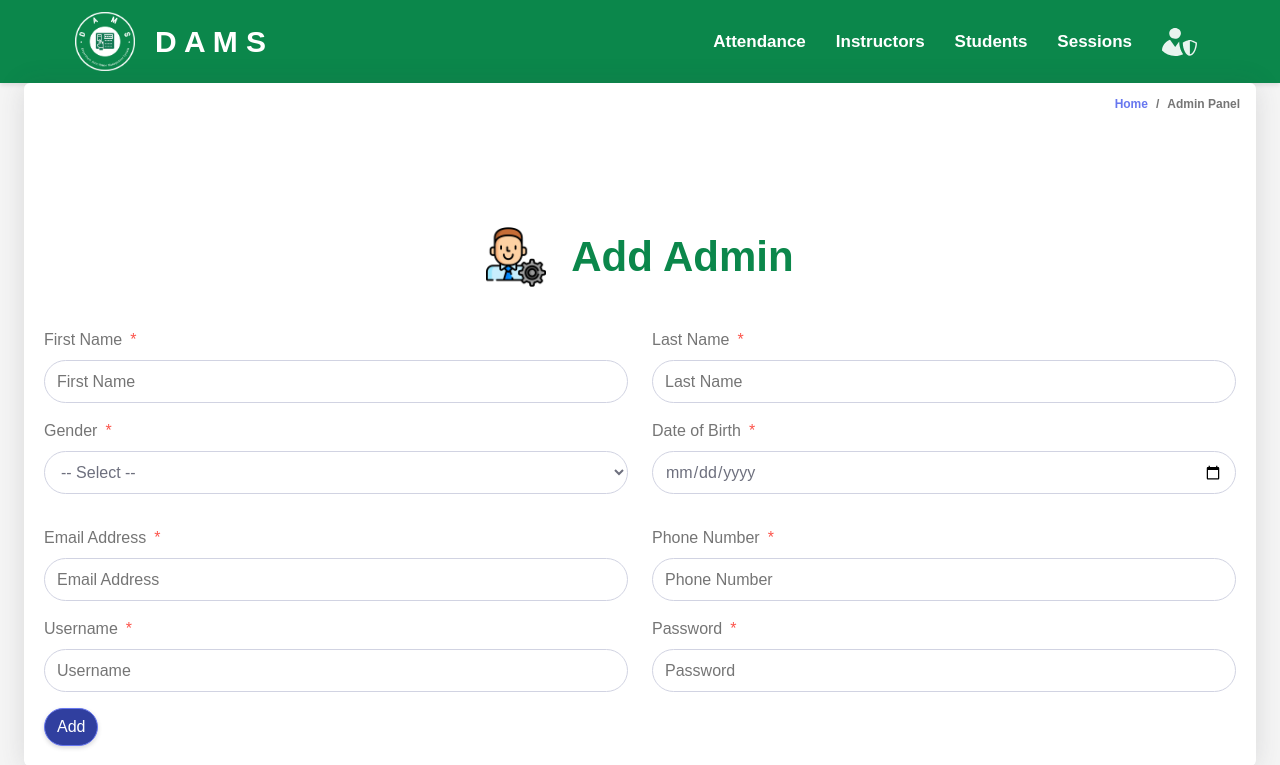
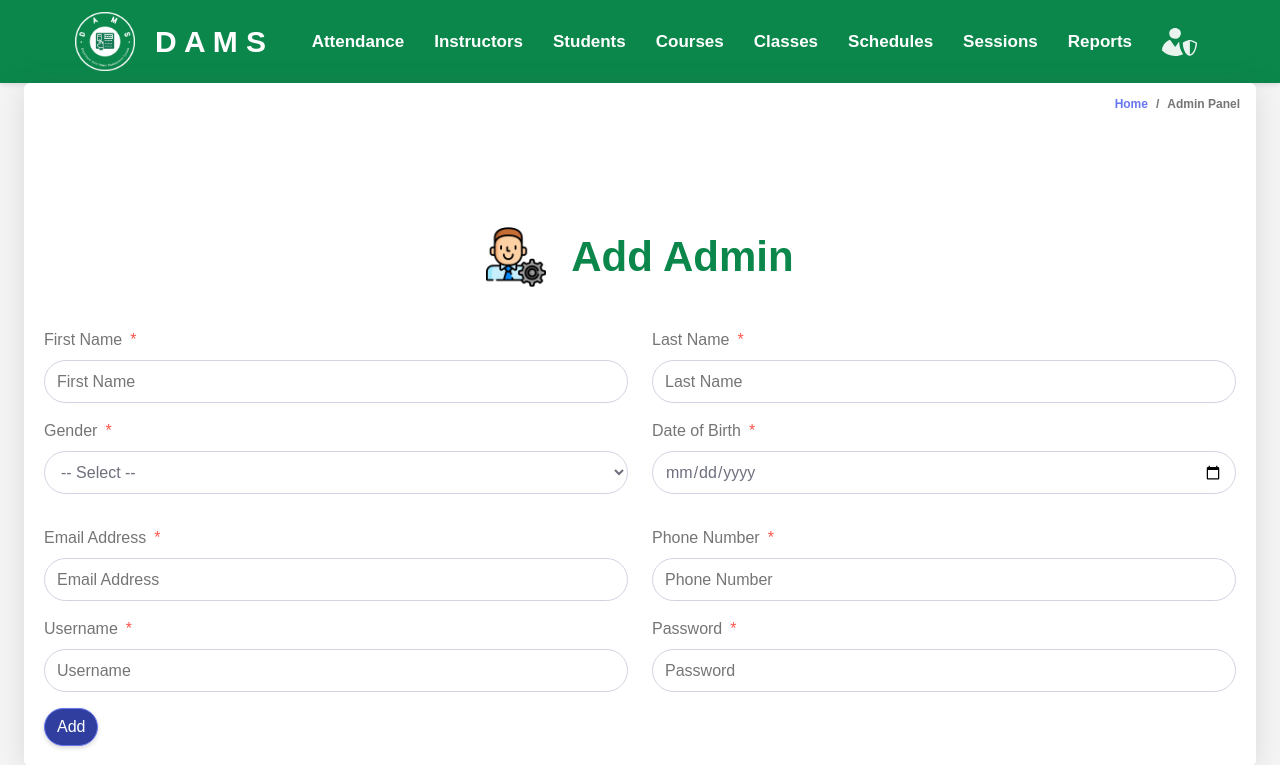
Before and after one commit to msp99000/dams, a PHP site: page /admin/addAdmin.php in a window 1280 px wide. Shown: the top 765 px of the page. Run offline with PHP 8.4, Linux system fonts and the light colour scheme.

Commit message:
feat: adds new options -> attendance, classes, courses, schedules and reports

```diff
--- a/admin/topbar.php
+++ b/admin/topbar.php
@@ -35,11 +35,42 @@
           <li><a href="updateStudent.php">Update Student</a></li>
         </ul>
       </li>
+      <li class="expander" id="students-expander">
+        <a class="nav-list" href="#">Courses</a>
+        <ul class="sub-list" id="students-submenu">
+          <li><a href="viewCourses.php">All Courses</a></li>
+          <li><a href="addCourse.php">Add Course</a></li>
+          <li><a href="removeCourse.php">Remove Course</a></li>
+        </ul>
+      </li>
+      <li class="expander" id="users-expander">
+        <a class="nav-list" href="#">Classes</a>
+        <ul class="sub-list" id="users-submenu">
+          <li><a href="viewClasses.php">View Classes</a></li>
+          <li><a href="addClass.php">Add New Class</a></li>
+          <li><a href="removeClass.php">Remove Class</a></li>
+          <li><a href="updateClass.php">Update Class</a></li>
+        </ul>
+      </li>
+      <li class="expander" id="instructors-expander">
+        <a class="nav-list" href="#">Schedules</a>
+        <ul class="sub-list" id="instructors-submenu">
+          <li><a href="viewSchedules.php">View Schedules</a></li>
+          <li><a href="addSchedule.php">Add New Schedule</a></li>
+          <li><a href="deleteSchedule.php">Delete Schedule</a></li>
+        </ul>
+      </li>
       <li class="expander" id="sessions-expander">
         <a class="nav-list" href="#">Sessions</a>
         <ul class="sub-list" id="sessions-submenu">
           <li><a href="viewSessions.php">View Sessions</a></li>
           <li><a href="addSession.php">Add New Session</a></li>
+        </ul>
+      </li>
+      <li class="expander" id="sessions-expander">
+        <a class="nav-list" href="#">Reports</a>
+        <ul class="sub-list" id="sessions-submenu">
+          <li><a href="viewReports.php">View Reports</a></li>
         </ul>
       </li>
       <li class="expander" id="students-expander">
```
